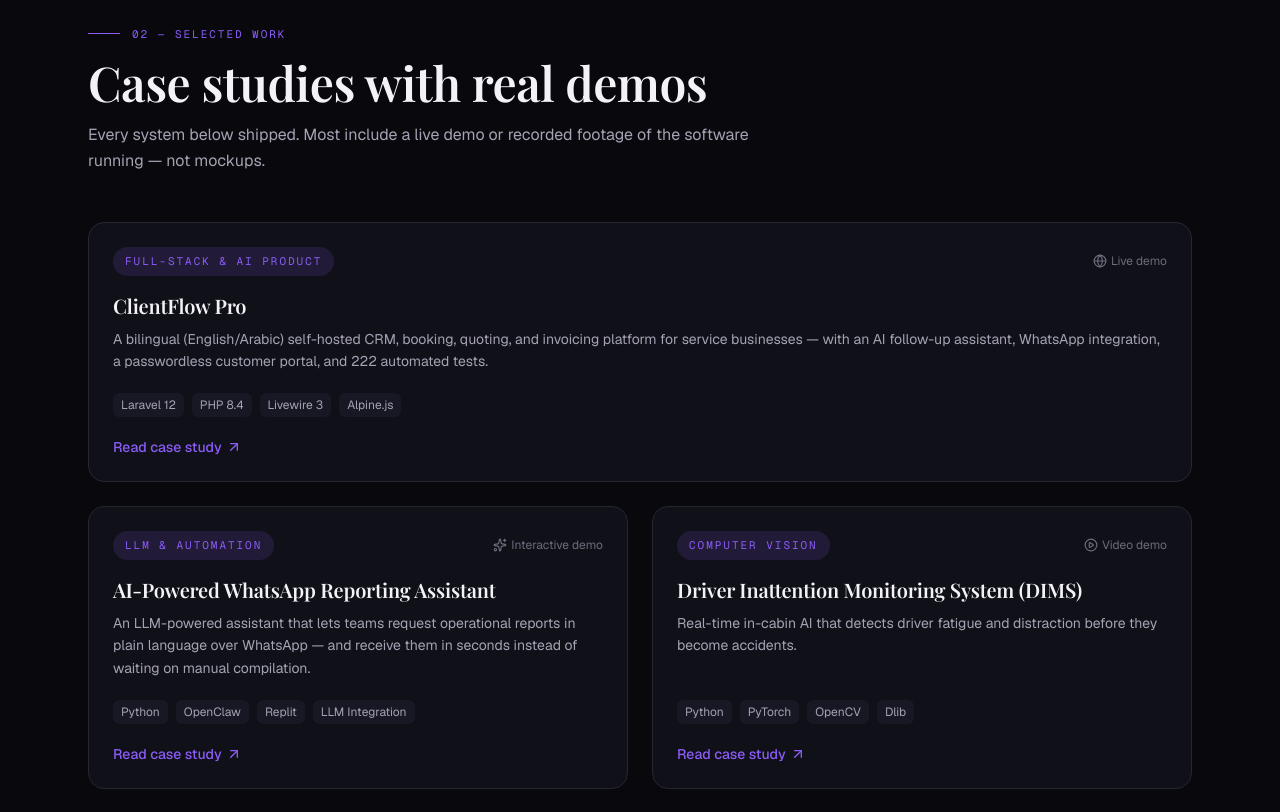
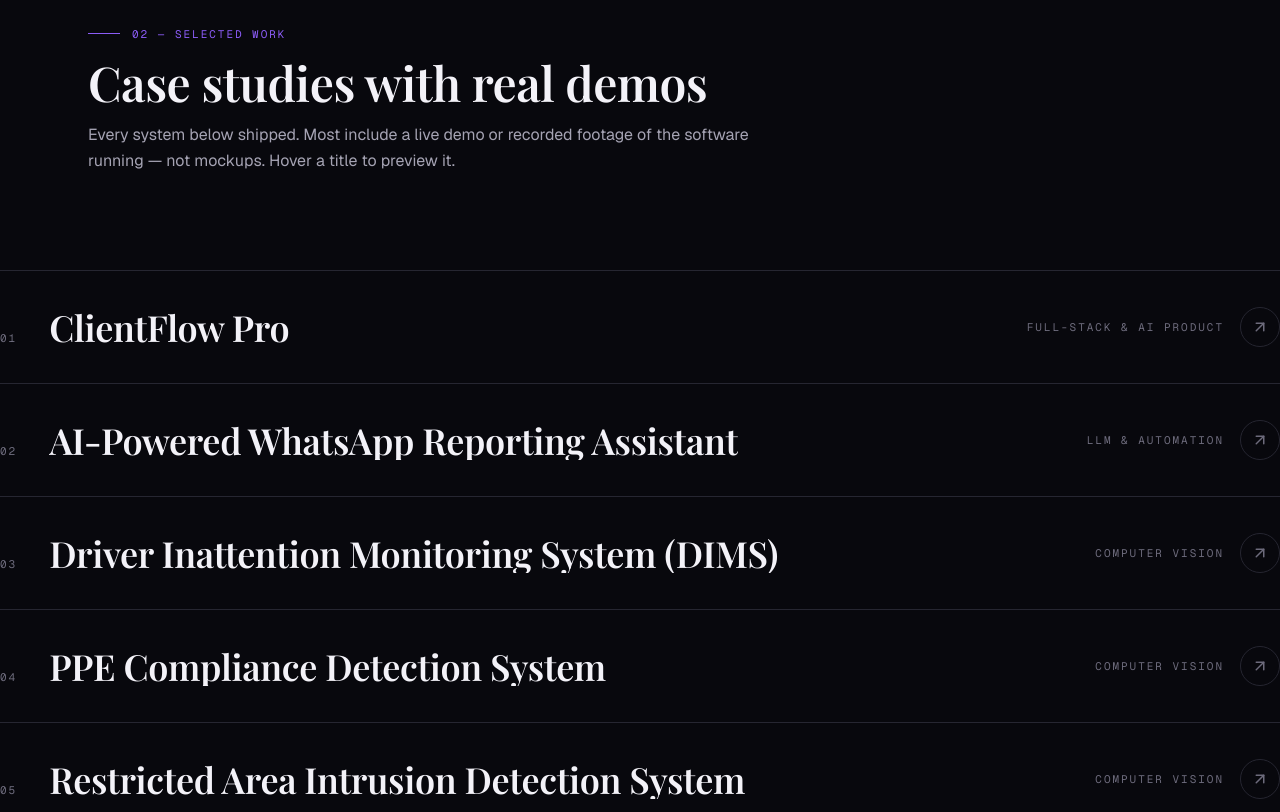
Before and after one commit to kareemkhalill/portfolio, a Next.js app: page / in a window 1280 px wide. Shown: the part 1940-2752 px from the top of the page. Built offline with nearby package versions, Linux system fonts and the light colour scheme.

Commit message:
Replace static project grid with interactive cursor-preview showreel
Co-Authored-By: Claude Fable 5 <noreply@anthropic.com>

```diff
--- a/src/app/page.tsx
+++ b/src/app/page.tsx
@@ -3,11 +3,9 @@ import { ArrowRight, ArrowUpRight, MapPin } from "lucide-react";
 import { site, projects, capabilities, experience, resumeHref } from "@/lib/data";
 import Reveal from "@/components/Reveal";
 import SectionHeading from "@/components/SectionHeading";
-import ProjectCard from "@/components/ProjectCard";
+import ProjectShowreel from "@/components/ProjectShowreel";
 
 export default function Home() {
-  const featured = projects.filter((p) => p.featured);
-
   return (
     <>
       {/* Hero */}
@@ -102,21 +100,19 @@ export default function Home() {
           <SectionHeading
             eyebrow="02 — Selected work"
             title="Case studies with real demos"
-            description="Every system below shipped. Most include a live demo or recorded footage of the software running — not mockups."
+            description="Every system below shipped. Most include a live demo or recorded footage of the software running — not mockups. Hover a title to preview it."
           />
-          <div className="mt-12 grid gap-6 md:grid-cols-2">
-            {featured.map((p, i) => (
-              <div key={p.slug} className={i === 0 ? "md:col-span-2" : undefined}>
-                <ProjectCard project={p} delay={i * 0.05} />
-              </div>
-            ))}
-          </div>
+        </div>
+        <Reveal delay={0.15}>
+          <ProjectShowreel projects={projects} />
+        </Reveal>
+        <div className="mx-auto max-w-6xl px-6 pb-24">
           <Reveal delay={0.2}>
             <Link
               href="/projects"
               className="link-underline mt-10 inline-flex items-center gap-2 text-sm font-medium text-accent"
             >
-              View all {projects.length} projects <ArrowRight size={16} />
+              Browse by category <ArrowRight size={16} />
             </Link>
           </Reveal>
         </div>
--- /dev/null
+++ b/src/components/ProjectShowreel.tsx
@@ -0,0 +1,87 @@
+"use client";
+
+import Link from "next/link";
+import { useState } from "react";
+import { motion, AnimatePresence, useMotionValue, useSpring } from "framer-motion";
+import { ArrowUpRight } from "lucide-react";
+import type { Project } from "@/lib/data";
+
+const GRADIENTS: Record<Project["category"], string> = {
+  "Full-Stack & AI Product": "linear-gradient(135deg, #8b5cf6 0%, #ff6f5e 100%)",
+  "LLM & Automation": "linear-gradient(135deg, #22d3ee 0%, #8b5cf6 100%)",
+  "Computer Vision": "linear-gradient(135deg, #ff6f5e 0%, #f9c74f 100%)",
+};
+
+export default function ProjectShowreel({ projects }: { projects: Project[] }) {
+  const [active, setActive] = useState<Project | null>(null);
+
+  const mx = useMotionValue(0);
+  const my = useMotionValue(0);
+  const springX = useSpring(mx, { stiffness: 280, damping: 28, mass: 0.4 });
+  const springY = useSpring(my, { stiffness: 280, damping: 28, mass: 0.4 });
+
+  return (
+    <div
+      className="relative border-t hairline"
+      onMouseMove={(e) => {
+        mx.set(e.clientX);
+        my.set(e.clientY);
+      }}
+    >
+      {projects.map((p, i) => (
+        <Link
+          key={p.slug}
+          href={`/projects/${p.slug}`}
+          onMouseEnter={() => setActive(p)}
+          onMouseLeave={() => setActive(null)}
+          className="group relative flex items-center justify-between gap-6 border-b hairline py-7 transition-colors md:py-9"
+        >
+          <div className="flex min-w-0 items-baseline gap-4 md:gap-8">
+            <span className="label-mono shrink-0 text-faint transition-colors group-hover:text-accent">
+              {String(i + 1).padStart(2, "0")}
+            </span>
+            <h3 className="font-display truncate text-2xl font-semibold transition-all duration-300 group-hover:translate-x-2 group-hover:text-accent md:text-4xl">
+              {p.name}
+            </h3>
+          </div>
+          <div className="flex shrink-0 items-center gap-4">
+            <span className="label-mono hidden text-faint sm:inline">{p.category}</span>
+            <span className="flex h-10 w-10 items-center justify-center rounded-full border hairline text-faint transition-all duration-300 group-hover:rotate-45 group-hover:border-accent group-hover:text-accent">
+              <ArrowUpRight size={18} />
+            </span>
+          </div>
+        </Link>
+      ))}
+
+      {/* Cursor-follow preview */}
+      <AnimatePresence>
+        {active && (
+          <motion.div
+            className="pointer-events-none fixed z-40 hidden overflow-hidden rounded-2xl shadow-2xl md:block"
+            style={{
+              left: springX,
+              top: springY,
+              translateX: "24px",
+              translateY: "-50%",
+              width: 260,
+              height: 168,
+              background: GRADIENTS[active.category],
+            }}
+            initial={{ opacity: 0, scale: 0.85 }}
+            animate={{ opacity: 1, scale: 1 }}
+            exit={{ opacity: 0, scale: 0.85 }}
+            transition={{ duration: 0.2, ease: [0.21, 0.47, 0.32, 0.98] }}
+          >
+            <div className="flex h-full flex-col justify-between bg-black/15 p-5">
+              <span className="label-mono text-white/80">{active.category}</span>
+              <div>
+                <p className="text-sm font-medium leading-snug text-white">{active.shortName}</p>
+                <p className="mt-1 text-xs text-white/75">View case study →</p>
+              </div>
+            </div>
+          </motion.div>
+        )}
+      </AnimatePresence>
+    </div>
+  );
+}
```
